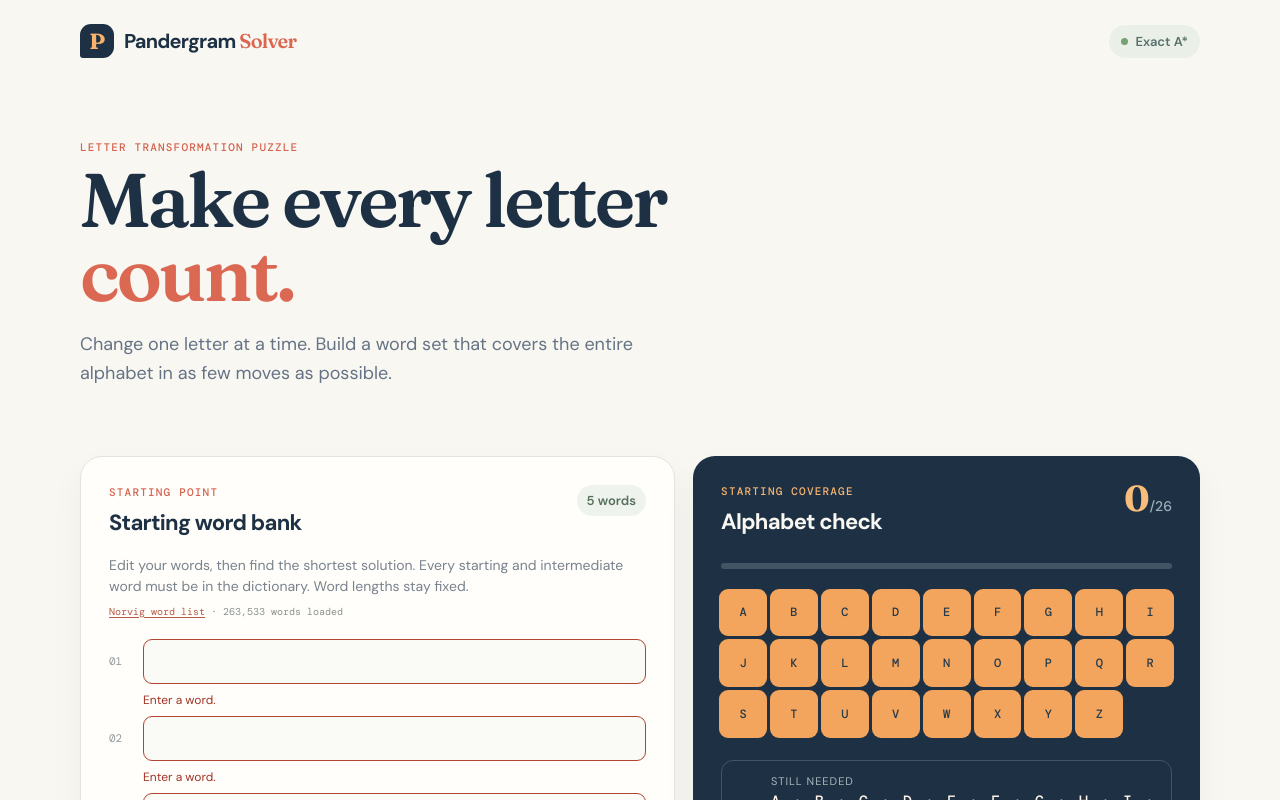
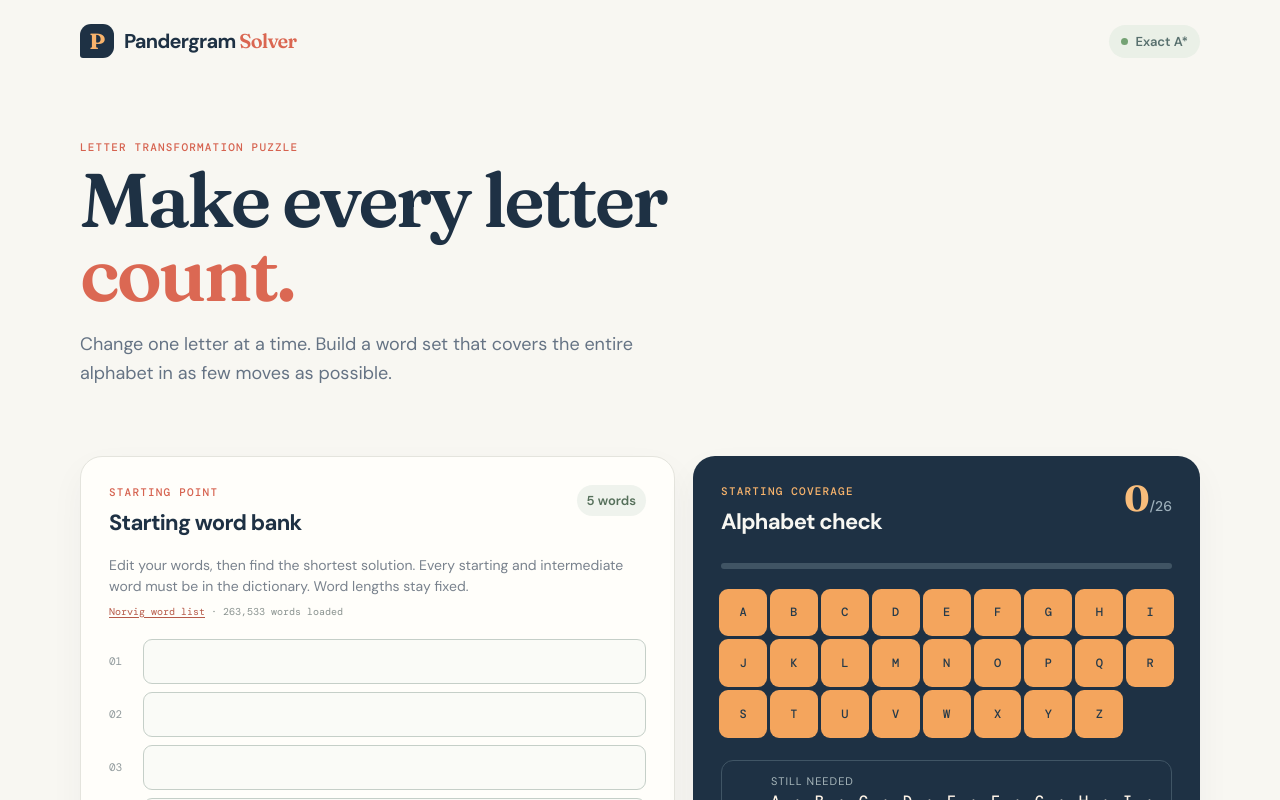
Before and after one commit to nahiphog/pandergrams, a React (Vite) app: page / in a window 1280 px wide. Shown: the top 800 px of the page. Built offline with nearby package versions, Linux system fonts and the light colour scheme.

Commit message:
Show word validation only after editing each field

```diff
--- a/src/main.tsx
+++ b/src/main.tsx
@@ -10,6 +10,7 @@ const alphabet = 'ABCDEFGHIJKLMNOPQRSTUVWXYZ'.split('')
 
 function App() {
   const [words, setWords] = useState(initialWords)
+  const [editedWords, setEditedWords] = useState(initialWords.map(() => false))
   const [excludedInput, setExcludedInput] = useState('')
   const [stateLimitInput, setStateLimitInput] = useState('250000')
   const [timeLimitInput, setTimeLimitInput] = useState('30')
@@ -26,6 +27,7 @@ function App() {
   const usedLetters = new Set(words.join('').replace(/[^A-Z]/g, ''))
   const missingLetters = alphabet.filter((letter) => !usedLetters.has(letter))
   const errors = words.map((word) => !word ? 'Enter a word.' : !/^[A-Z]+$/.test(word) ? 'Use letters A–Z only.' : lexicon && !lexicon.has(word) ? 'Not in the dictionary.' : '')
+  const visibleErrors = errors.map((error, index) => editedWords[index] ? error : '')
   const excludedWords = excludedInput.split(',').map((word) => word.trim().toUpperCase()).filter(Boolean)
   const exclusionError = excludedWords.some((word) => !/^[A-Z]+$/.test(word)) ? 'Use words containing A–Z only, separated by commas.' : ''
   const maxStates = Number(stateLimitInput)
@@ -119,14 +121,14 @@ function App() {
             {words.map((word, index) => (
               <div className="editable-word" key={index}>
                 <label htmlFor={`word-${index}`} className="word-index">{String(index + 1).padStart(2, '0')}</label>
-                <input id={`word-${index}`} aria-label={`Starting word ${index + 1}`} value={word} spellCheck={false} autoComplete="off" aria-invalid={!!errors[index]} aria-describedby={errors[index] ? `error-${index}` : undefined} onChange={(event) => edit(words.map((value, row) => row === index ? event.target.value.trim().toUpperCase() : value))} />
-                {errors[index] && <p id={`error-${index}`} className="field-error">{errors[index]}</p>}
+                <input id={`word-${index}`} aria-label={`Starting word ${index + 1}`} value={word} spellCheck={false} autoComplete="off" aria-invalid={!!visibleErrors[index]} aria-describedby={visibleErrors[index] ? `error-${index}` : undefined} onChange={(event) => { setEditedWords(editedWords.map((edited, row) => row === index ? true : edited)); edit(words.map((value, row) => row === index ? event.target.value.trim().toUpperCase() : value)) }} />
+                {visibleErrors[index] && <p id={`error-${index}`} className="field-error">{visibleErrors[index]}</p>}
               </div>
             ))}
           </div>
           <div className="search-actions">
             <button className="primary-button" disabled={!canSolve || running} onClick={search}>{running ? 'Searching…' : 'Find minimum changes'}</button>
-            <button onClick={() => { edit([...initialWords]); setExcludedInput('') }}>Clear input</button>
+            <button onClick={() => { edit([...initialWords]); setEditedWords(initialWords.map(() => false)); setExcludedInput('') }}>Clear input</button>
             {running && <button onClick={() => { stop(); setNotice('Search cancelled. No conclusion was reached.') }}>Cancel</button>}
           </div>
           <div className="exclusions-field">
```
